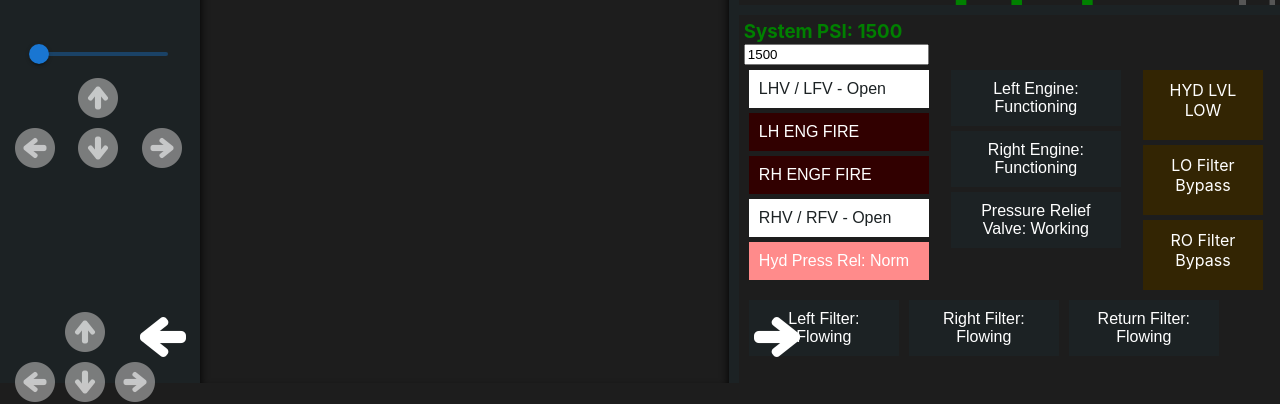
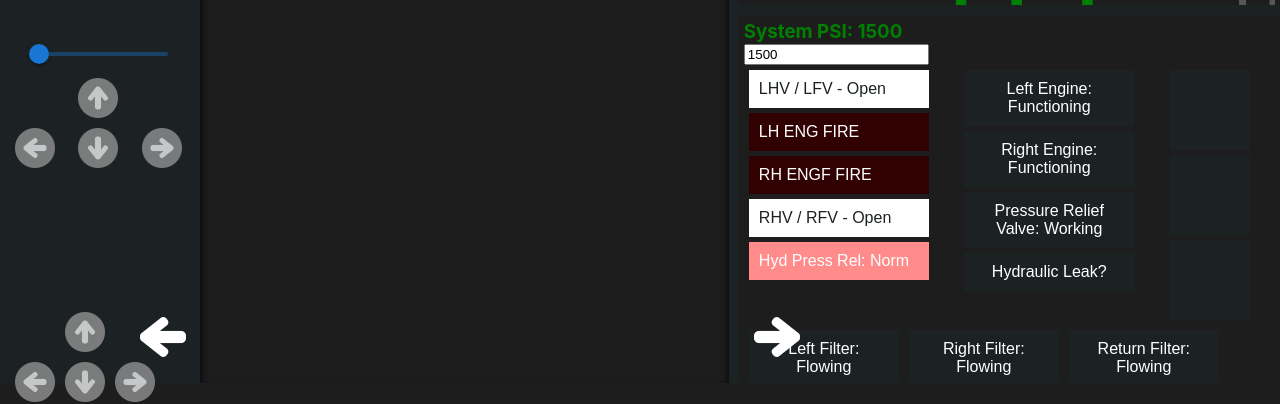
Before and after one commit to bhball22/Electron-USAFST, a React (Create React App) app: page / in a window 1280 px wide. Shown: the part 393-797 px from the top of the page. Built offline with nearby package versions, Linux system fonts and the light colour scheme.

Commit message:
Setup for center console lights

```diff
--- a/src/Componets/HydrolicSystem.jsx
+++ b/src/Componets/HydrolicSystem.jsx
@@ -10,7 +10,7 @@ class HydrolicSystem extends Component {
     constructor(props){
         super(props);
         //Simulation Variables / Default values
-        this.state = {psi: 1500 , PsiColor: 'green',LHV: "Open", RHV: "Open", LHF: false, RHF: false, HydPress:"Norm", PRV:"Working", LeftEngine:"Functioning", RightEngine:"Functioning", LeftFilter:"Flowing", RightFilter:"Flowing", TopFilter:"Flowing"};
+        this.state = {psi: 1500 , PsiColor: 'green',LHV: "Open", RHV: "Open", LHF: false, RHF: false, HYD: false, HydPress:"Norm", PRV:"Working", LeftEngine:"Functioning", RightEngine:"Functioning", LeftFilter:"Flowing", RightFilter:"Flowing", TopFilter:"Flowing"};
         this.handleChange = this.handleChange.bind(this);
         this.updateSimVariables = this.updateSimVariables.bind(this);
     }
@@ -42,6 +42,9 @@ class HydrolicSystem extends Component {
         if(event.target.id === 'HYDP'){ // This opens the vavle at the bottom left release
           await  this.setState({ HydPress: this.state.HydPress === "Norm" ? "Rel" : "Norm"});
         }
+        if(event.target.id === 'HYD'){
+            await this.setState({ HYD: this.state.HYD === false ? true : false});
+        }
         if(event.target.id === 'LEF'){
             await this.setState({ LeftEngine: this.state.LeftEngine === "Functioning" ? "Failed" : "Functioning"});
         }
@@ -60,9 +63,9 @@ class HydrolicSystem extends Component {
         if(event.target.id === 'TF'){
             await this.setState({ TopFilter: this.state.TopFilter === "Flowing" ? "Clogged" : "Flowing" });
         }
-        if(event.target.id === 'PSI'){
+        if(event.target.id === 'PSI' || event.target.id === 'HYD'){
             await this.setState({ psi: this.state.psi });
-            if(this.state.psi < 400){
+            if(this.state.psi < 400 || this.state.HYD === true){
                 this.setState({ PsiColor: this.state.PsiColor = 'Yellow' });
             }else if ((this.state.psi >= 400) && (this.state.psi <= 600)){
                 this.setState({ PsiColor: this.state.PsiColor = '#DBFF00'});
@@ -261,10 +264,30 @@ class HydrolicSystem extends Component {
             REF.style.backgroundColor = '#1c2224';
         }
 
+        let HYDL = document.getElementById("HYDL");
         let HYD = document.getElementById("HYD");
         let LOFB = document.getElementById("LOFB");
         let RFBP = document.getElementById("RFBP");
 
+        if(this.state.HYD === true){
+            HYDL.style.color = 'Yellow'
+            HYD.style.color = 'Red'
+        }else{
+            HYDL.style.color = '#1c2224'
+            HYD.style.color = 'White'
+        }
+
+        if(this.state.LeftFilter === "Clogged"){
+            LOFB.style.color = 'Yellow'
+        }else{
+            LOFB.style.color = '#1c2224'
+        }
+
+        if(this.state.RightFilter === "Clogged"){
+            RFBP.style.color = 'Yellow'
+        }else{
+            RFBP.style.color = '#1c2224'
+        }
     }
 
     //This handles psi Chage if changed by user broken but need atm
@@ -293,11 +316,12 @@ class HydrolicSystem extends Component {
                     <button className='sim-button-failure' onClick={this.updateSimVariables} id= 'LEF'>Left Engine: {this.state.LeftEngine}</button>
                     <button className='sim-button-failure' onClick={this.updateSimVariables} id= 'REF'>Right Engine: {this.state.RightEngine}</button>
                     <button className='sim-button-failure' onClick={this.updateSimVariables} id= 'PRV'>Pressure Relief Valve: {this.state.PRV}</button>
+                    <button className='sim-button-failure' onClick={this.updateSimVariables} id= 'HYD'>Hydraulic Leak?</button>
                 </div>
                 <div id= "Lights">
-                    <p className='sim-light' id= 'HYD'>HYD LVL LOW</p>
-                    <p className='sim-light' id= 'LOFB'>LO Filter Bypass</p>
-                    <p className='sim-light' id= 'RFBP'>RO Filter Bypass</p>
+                    <p className='sim-light' id= 'HYDL'>HYD<br/>LVL LOW<br/>RUD<br/>BST FAIL</p>
+                    <p className='sim-light' id= 'LOFB'>LO FLTR<br/>BYPASS<br/>LH PMP<br/>PRESS LO</p>
+                    <p className='sim-light' id= 'RFBP'>RO FLTR<br/>BYPASS<br/>RH PMP<br/>PRESS LO</p>
                 </div>
             </div>
             <div id= "Filters">
--- a/src/Componets/Styles/HydrolicSystem.css
+++ b/src/Componets/Styles/HydrolicSystem.css
@@ -18,16 +18,16 @@
 
 .sim-light{
     background-color: #1c2224;
-    width:100px;
-    height: 50px;
+    width: 60px;
     border: 3px;
-    border-color: #1c2224;
-    color: white;
+    border-color: #292929;
+    color: #1c2224;
     padding: 10px 10px;
     margin: 5px;
+    justify-content: center;
     text-align: center;
     text-decoration: none;
-    font-size: 16px;
+    font-size: 12px;
     display: flex;
 }
 
@@ -39,7 +39,8 @@
     color: white;
     padding: 10px 10px;
     margin: 5px;
-    text-align:center;
+    justify-content: center;
+    text-align: center;
     text-decoration: none;
     font-size: 16px;
     display: flex;
@@ -94,16 +95,3 @@ p{
 #HYDP{
     background-color: rgb(255, 139, 139);
 }
-
-#HYD{
-    background-color: rgb(51, 37, 3);
-    color:white;
-}
-
-#LOFB{
-    background-color: rgb(51, 37, 3);
-}
-
-#RFBP{
-    background-color: rgb(51, 37, 3);
-}
```
